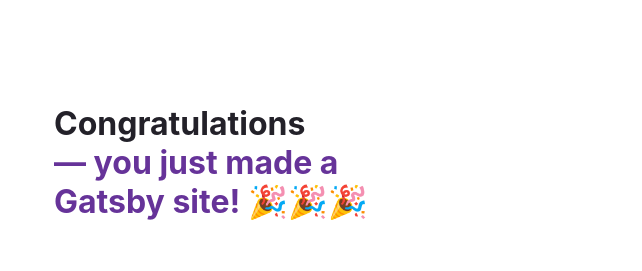
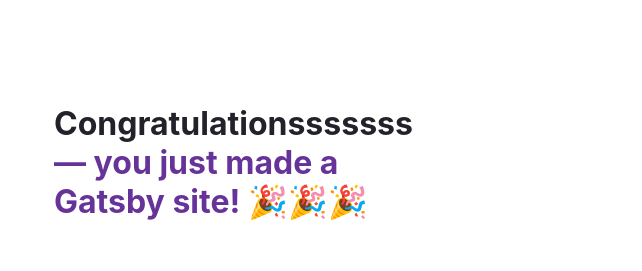
Before and after one commit to Kortzapp/kortzapp.github.io, a Gatsby site: page / in a window 1280 px wide. Shown: the top 271 px of the page, without its empty margins (50-692 px from the left). Built offline with nearby package versions, Linux system fonts and the light colour scheme; Gatsby itself is replaced by a stand-in of ours.

Commit message:
Update index.js

```diff
--- a/src/pages/index.js
+++ b/src/pages/index.js
@@ -127,7 +127,7 @@
   return (
     <main style={pageStyles}>
       <h1 style={headingStyles}>
-        Congratulations
+        Congratulationsssssss
         <br />
         <span style={headingAccentStyles}>— you just made a Gatsby site! 🎉🎉🎉</span>
       </h1>
```
